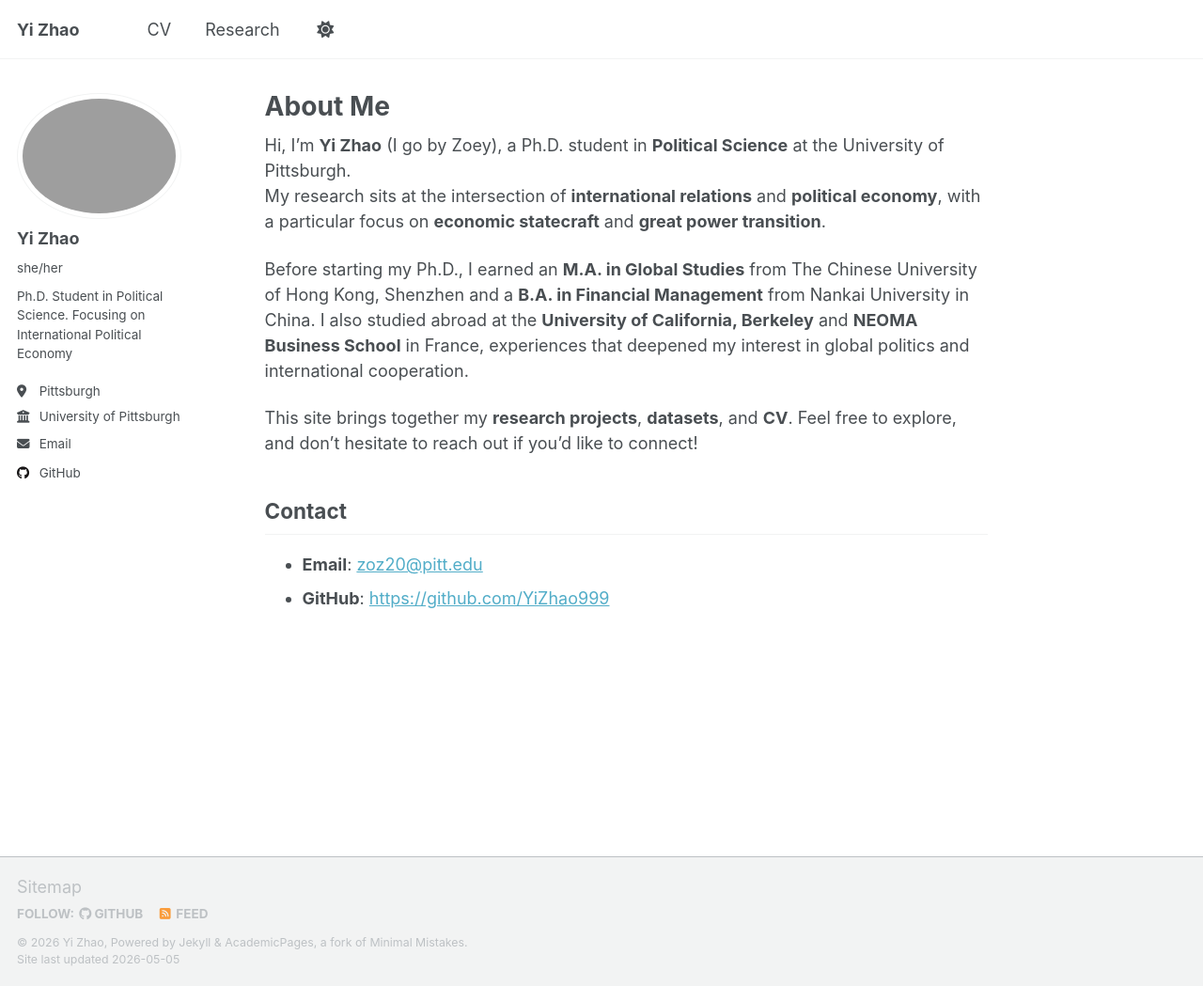
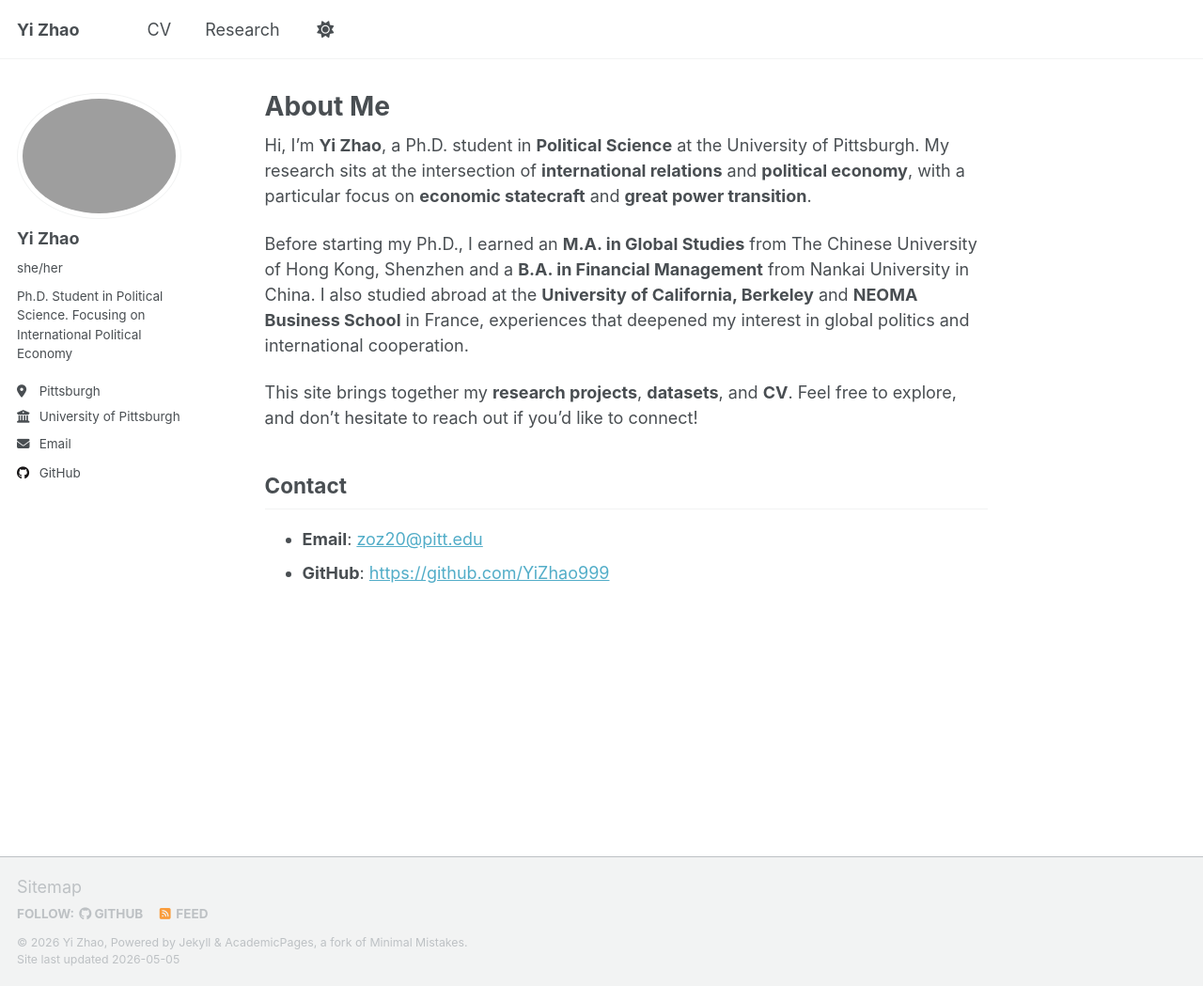
Before and after one commit to YiZhao999/YiZhao999.github.io, a Jekyll site: the page built from _pages/about.md, in a window 1280 px wide and 1049 px high. Shown: the whole window at 94% size. Built offline with Jekyll 4.4.1, drawn with Linux system fonts in a browser that asks for light colours; a script that is not in the unit is left out.

Commit message:
Refactor introduction text in about.md
Removed line breaks for improved readability in the about page.

```diff
--- a/_pages/about.md
+++ b/_pages/about.md
@@ -7,8 +7,7 @@ redirect_from:
   - /about.html
 ---
 
-Hi, I’m **Yi Zhao** (I go by Zoey), a Ph.D. student in **Political Science** at the University of Pittsburgh.
-My research sits at the intersection of **international relations** and **political economy**, with a particular focus on **economic statecraft** and **great power transition**.
+Hi, I’m **Yi Zhao**, a Ph.D. student in **Political Science** at the University of Pittsburgh. My research sits at the intersection of **international relations** and **political economy**, with a particular focus on **economic statecraft** and **great power transition**.
 
 Before starting my Ph.D., I earned an **M.A. in Global Studies** from The Chinese University of Hong Kong, Shenzhen and a **B.A. in Financial Management** from Nankai University in China. I also studied abroad at the **University of California, Berkeley** and **NEOMA Business School** in France, experiences that deepened my interest in global politics and international cooperation.
 
```
